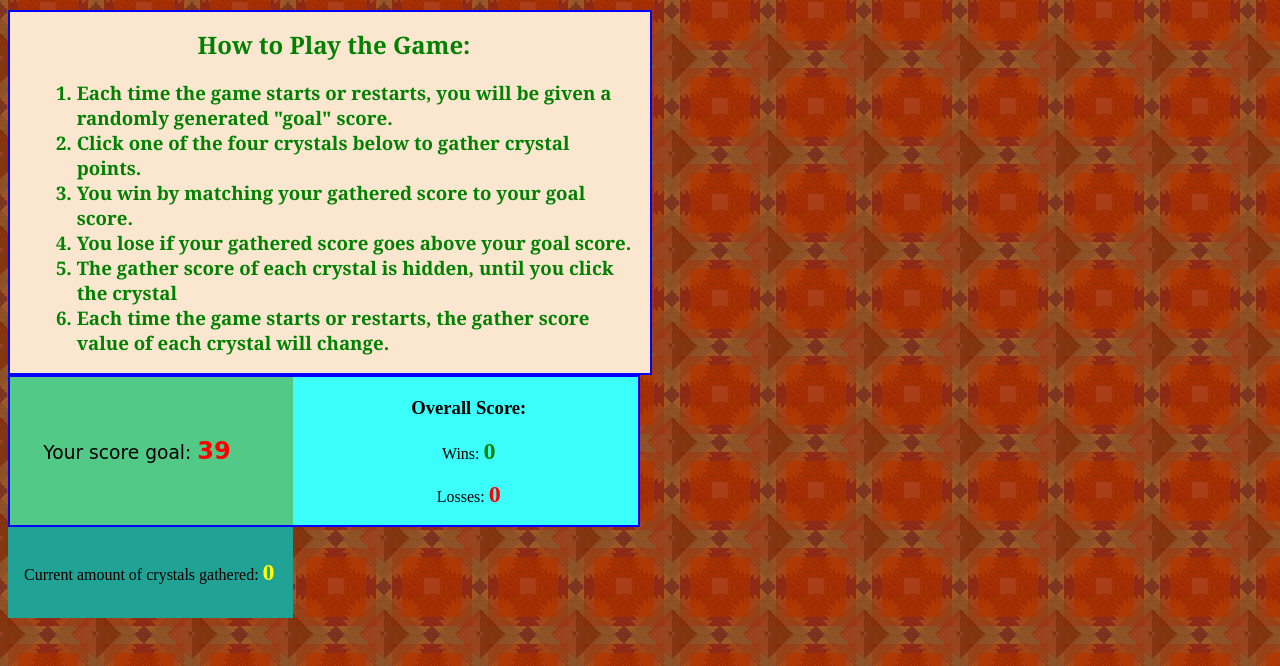
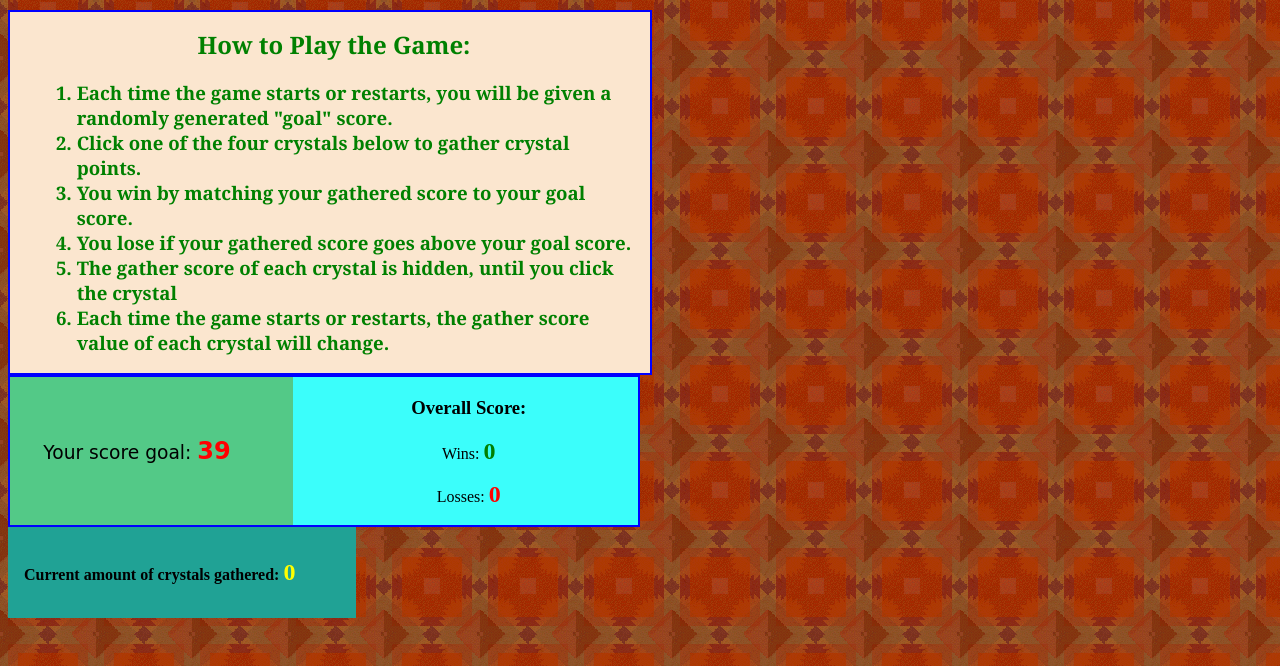
Before and after one commit to MatthewHarris01/unit-4-game, a plain HTML site: page index.html in a window 1280 px wide. Shown: the part 134-800 px from the top of the page. Drawn offline with nearby package versions, Linux system fonts and the light colour scheme.

Commit message:
Version 0.2

```diff
--- a/assets/css/style.css
+++ b/assets/css/style.css
@@ -92,7 +92,7 @@ div.scoreboard {
 div.currentgathered {
   background-color: #20a295;
   text-size:14pt;
-  width:20%;
+  width:25%;
   padding:12pt;
 
 
--- a/index.html
+++ b/index.html
@@ -91,7 +91,7 @@
   -->
     <!-- Current crystals score -->
     <div class="currentgathered">
-      <p>Current amount of crystals gathered: <span class="currentgathered">0</span></p>
+      <p><b>Current amount of crystals gathered:</b> <span class="currentgathered">0</span></p>
 
     </div>
 
```
